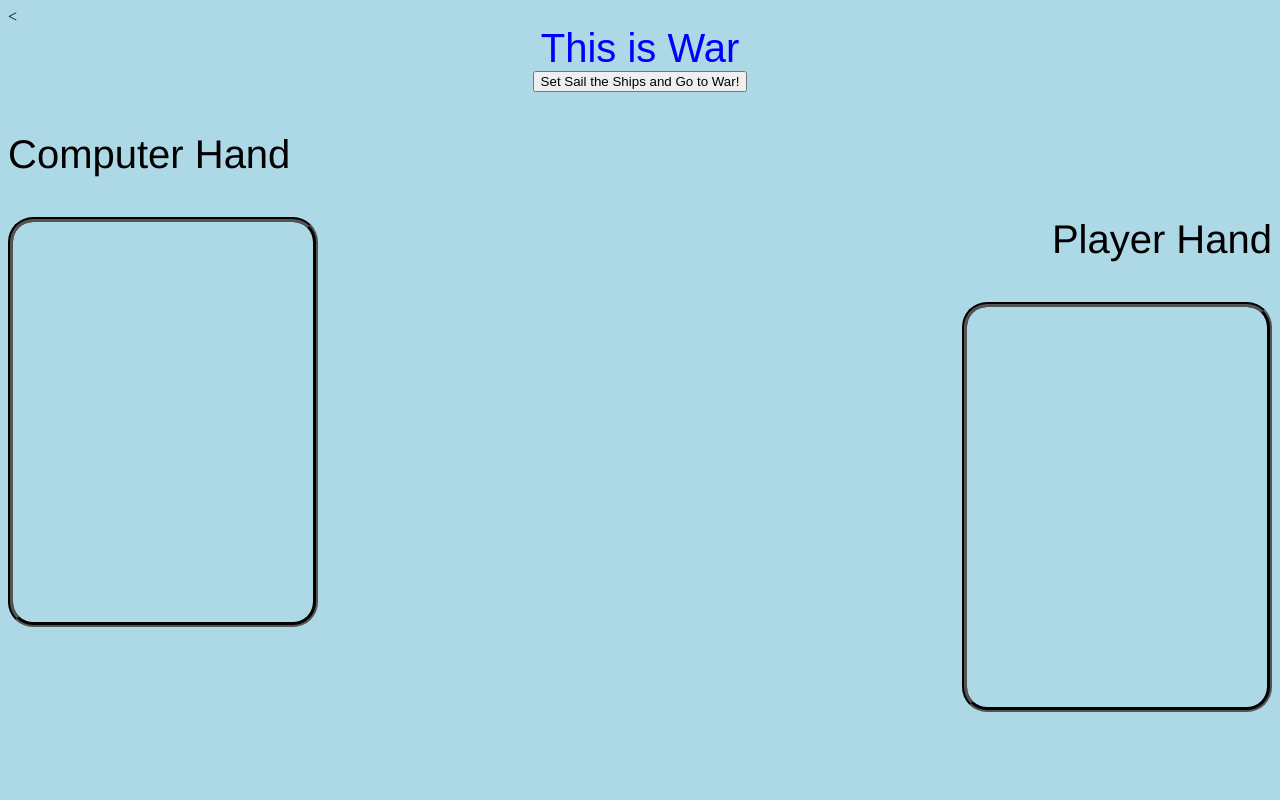
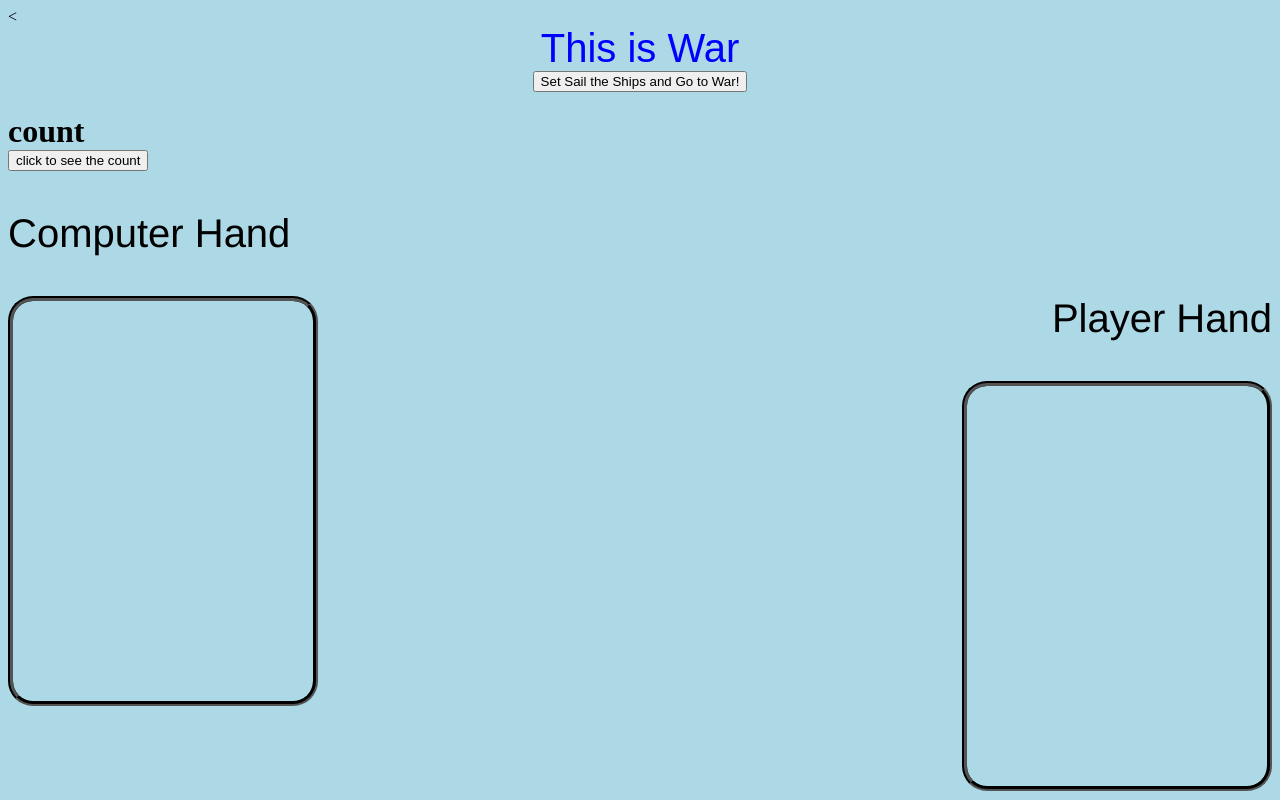
Before and after one commit to vbajwa/Project1, a plain HTML site: page index.html in a window 1280 px wide. Drawn offline with Linux system fonts and the light colour scheme.

Commit message:
here we go

```diff
--- a/index.html
+++ b/index.html
@@ -11,6 +11,10 @@
 
   <div class="war_button"><header id="message">This is War</header>
       <div><button type="button">Set Sail the Ships and Go to War!</button></div>
+  </div>
+
+  <div class="button1"><h1 id="message1">count</header>
+      <div><button type="button1">click to see the count</button></div>
   </div>
 
   <div class="comphand">
```
Also changed, not shown: javascript.js (+9 -0 lines).
